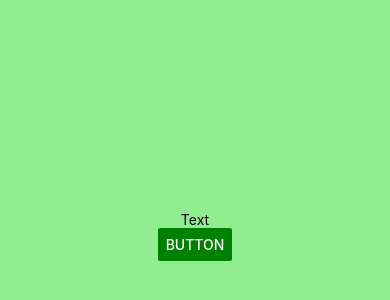
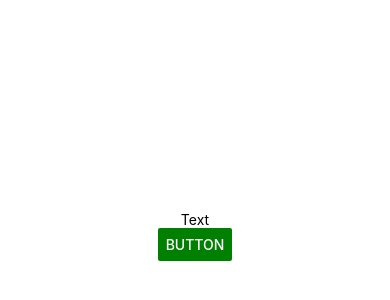
Before and after one commit to nhlong2/esperoj-quizzor, a React Native app: screen / in a window 390 px wide. Shown: the part 186-486 px from the top of the page. Built offline with nearby package versions, Linux system fonts and the light colour scheme.

Commit message:
Add eslint to the project

```diff
--- a/App.js
+++ b/App.js
@@ -32,7 +32,7 @@ export default function App() {
 const styles = StyleSheet.create({
     container: {
         flex: 1,
-        backgroundColor: 'lightgreen',
+        backgroundColor: 'white',
         alignItems: 'center',
         justifyContent: 'center',
     },
```
Also changed, not shown: 1 other file (tests, documents, lock files or other folders).
